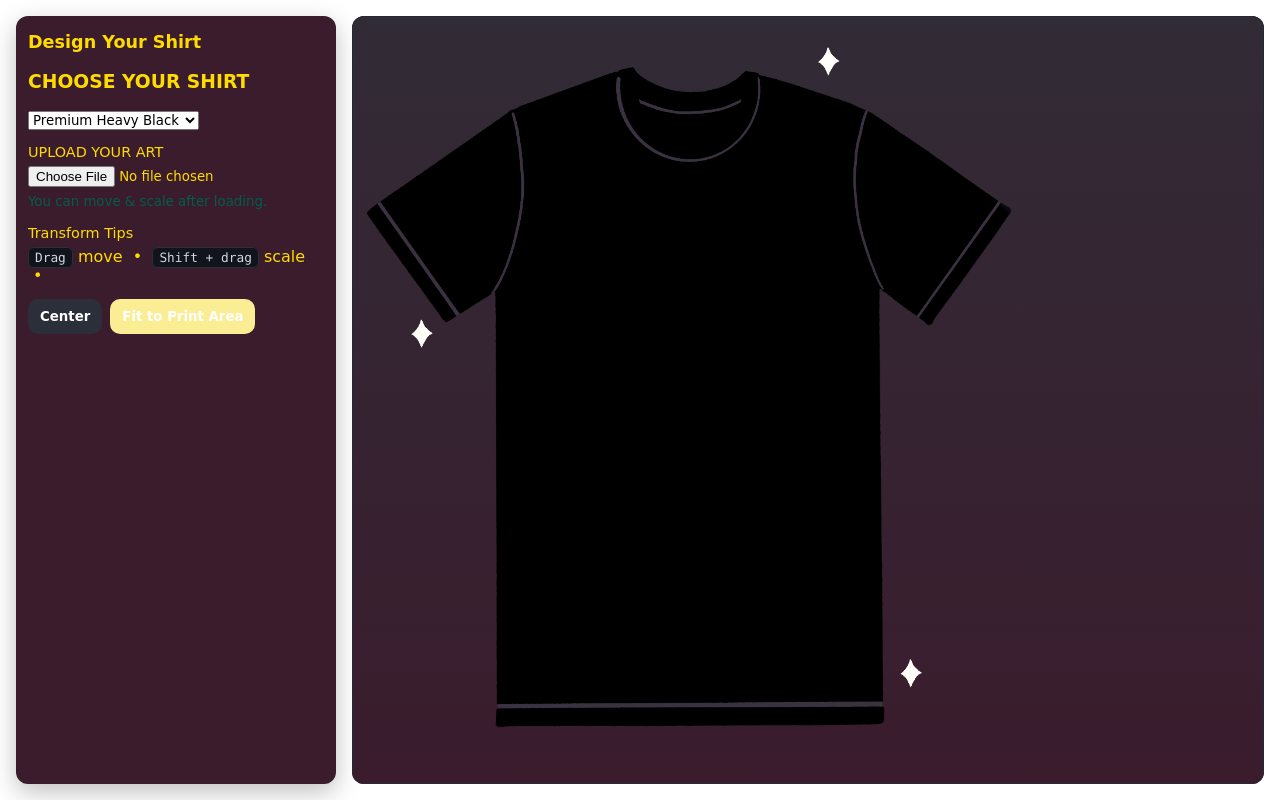
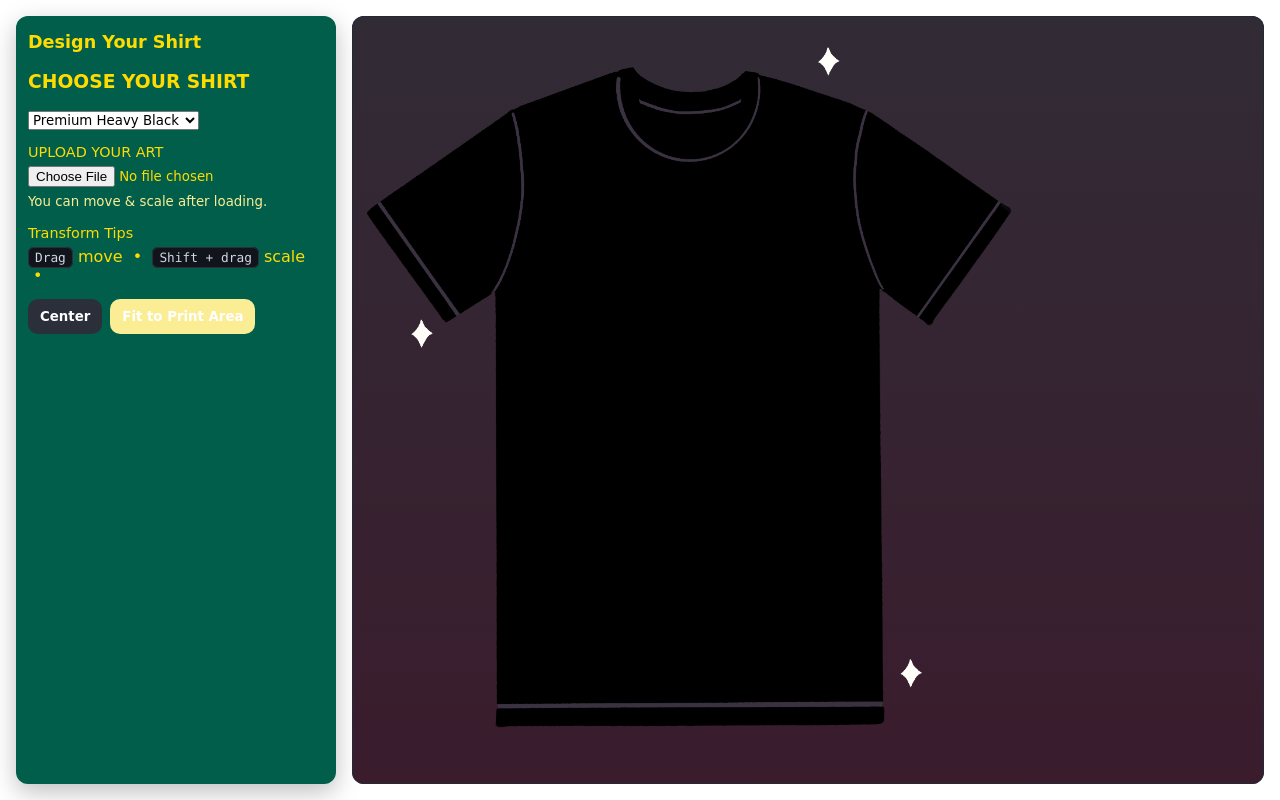
Before and after one commit to gorilla-screenprinting/QuickTees, a plain HTML site: page docs/index.html in a window 1280 px wide. Drawn offline with Linux system fonts and the light colour scheme; a web font is replaced by a local one.

Commit message:
style experiments

```diff
--- a/docs/style.css
+++ b/docs/style.css
@@ -1,8 +1,8 @@
 :root {
   --bg:#ffffff;
-  --panel:#3a1c2d;
+  --panel:#005e4b;
   --ink:#ffdc00;
-  --muted:#005e4b;
+  --muted:#fbed94;
   --accent:#fbed94;
 }
 
```
